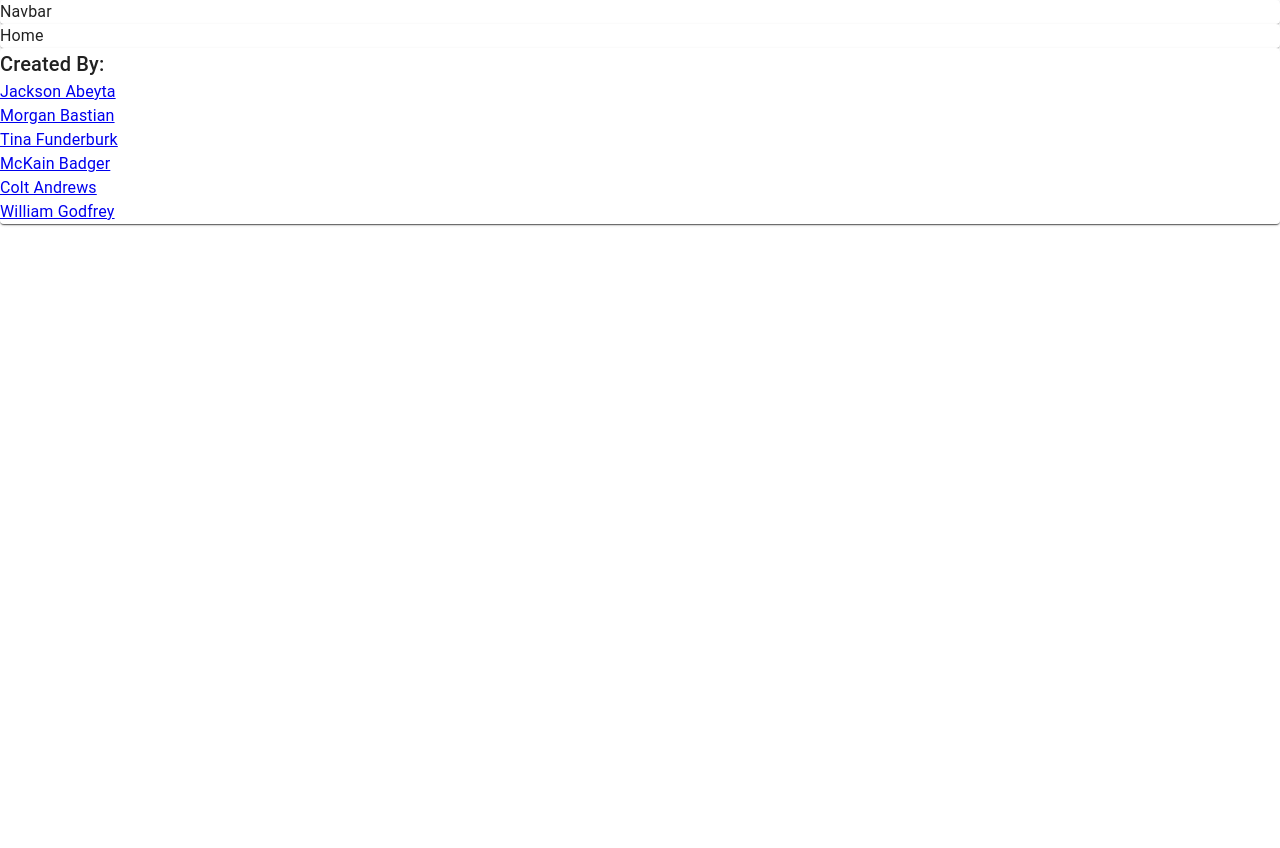
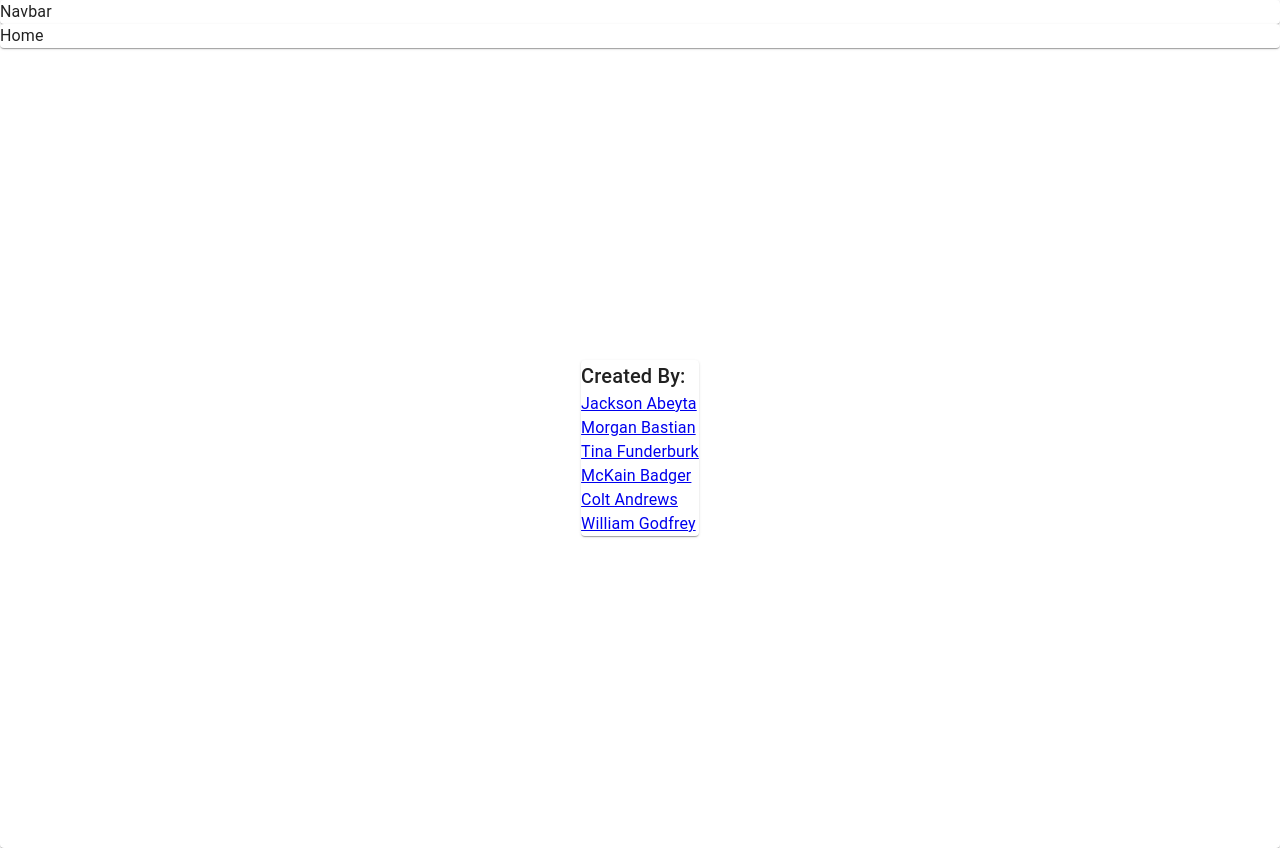
Before and after one commit to jrs-coding-school/summer-2023-group-project, a React (Create React App) app in the folder ui/: page / in a window 1280 px wide. Before the commit the page ends 800 px from the top, so only its background shows below. Built offline with nearby package versions, Linux system fonts and the light colour scheme.

Commit message:
centered footer

```diff
--- a/ui/src/layouts/index.js
+++ b/ui/src/layouts/index.js
@@ -1,15 +1,28 @@
-import { Paper } from '@mui/material'
-import { Outlet } from 'react-router-dom'
-import Navbar from './Navbar'
-import Footer from './Footer'
+import { Paper, Grid } from '@mui/material';
+import { Outlet } from 'react-router-dom';
+import Navbar from './Navbar';
+import Footer from './Footer';
 
 const Layout = (props) => {
-  return (
-    <Paper>
-      <Navbar/>
-      <Outlet/> {/* Outlet is not a “real” Component, it is imported from react-router-dom. it will be replaced by the element rendered by the route */}
-      <Footer/>
-    </Paper>
-  )
-}
-export default Layout
+	return (
+		<Paper>
+			<Navbar />
+			<Outlet />{' '}
+			{/* Outlet is not a “real” Component, it is imported from react-router-dom. it will be replaced by the element rendered by the route */}
+			<Grid
+				container
+				spacing={0}
+				direction='column'
+				alignItems='center'
+				justifyContent='center'
+				sx={{ minHeight: '100vh' }}
+			>
+				<Grid item xs={3}>
+					<Footer />
+				</Grid>
+			</Grid>
+		</Paper>
+	);
+};
+
+export default Layout;
```
